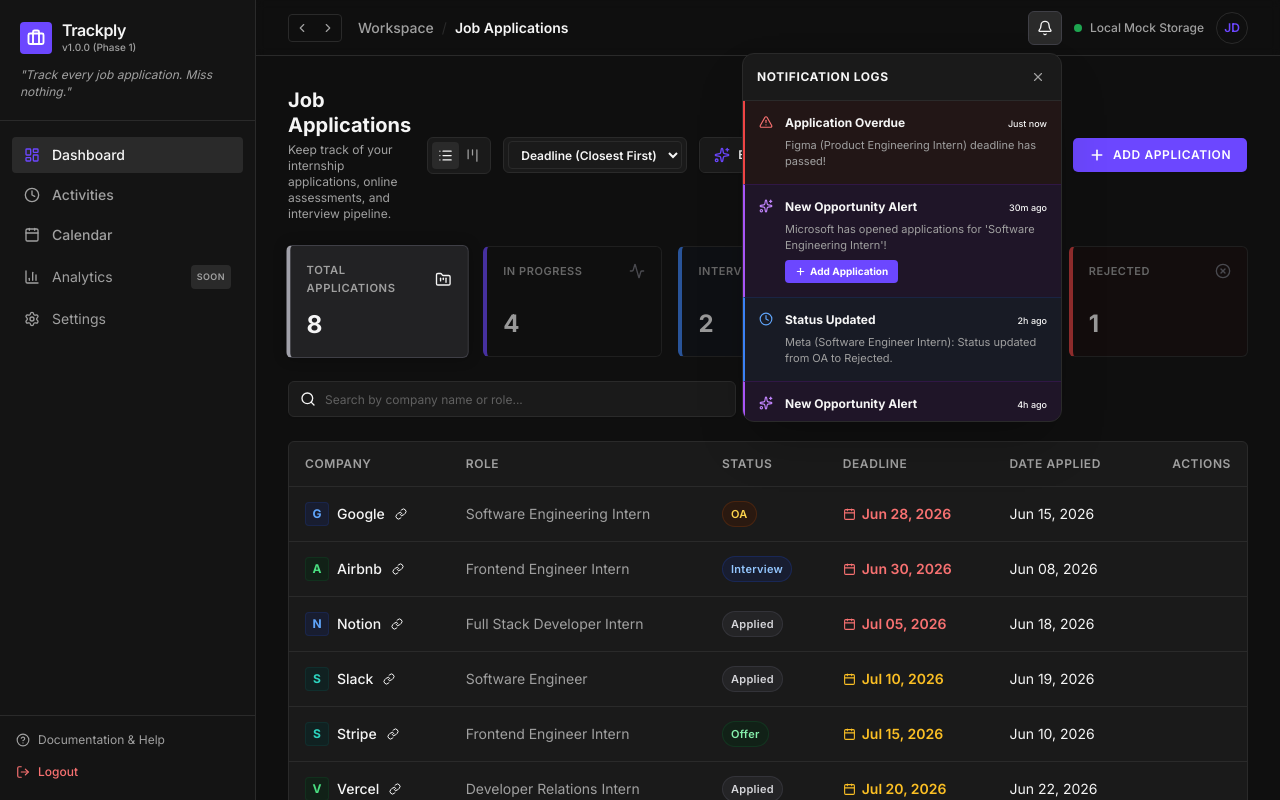
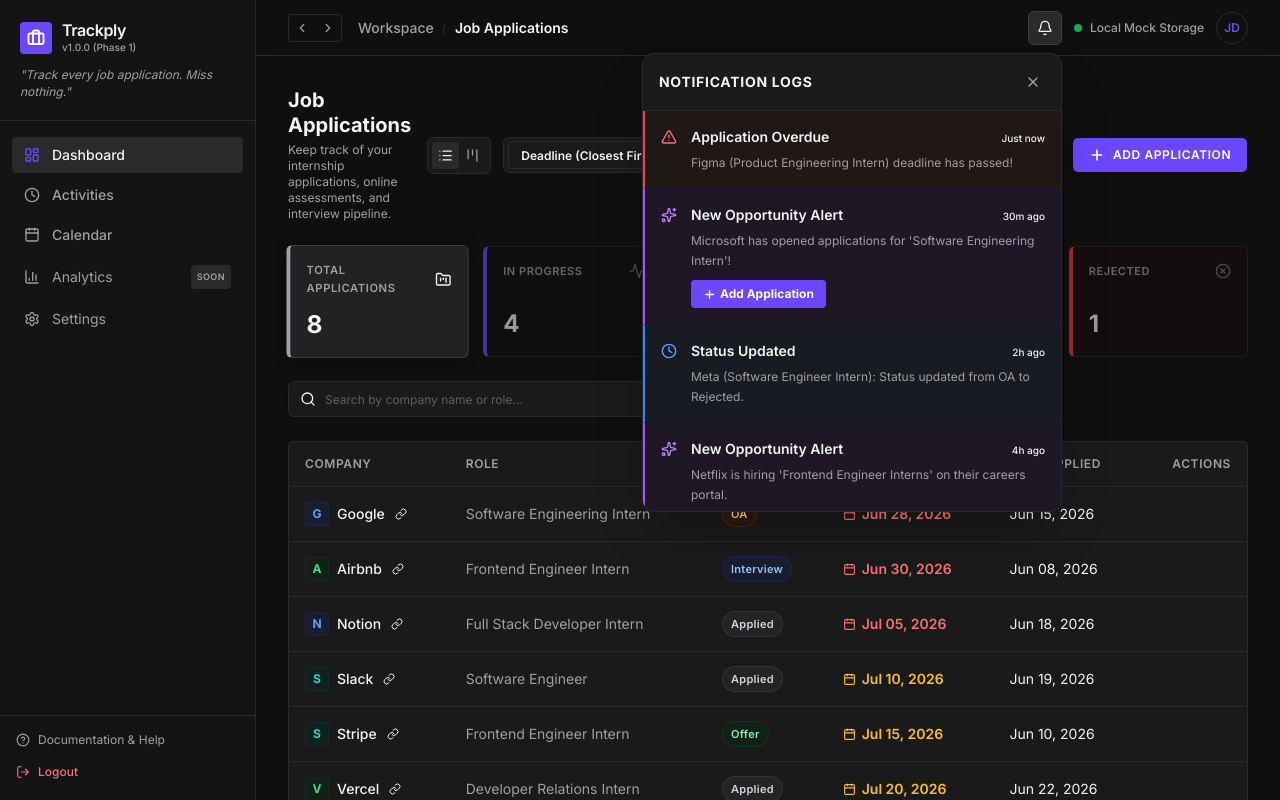
Before and after one commit to Kushagra-Mittal-07/Trackply_Interveiw_Tracker, a React (Vite) app: page /dashboard in a window 1280 px wide. Both pictures are taken after a click on the button "Notifications". Shown: the top 800 px of the page. Built offline with nearby package versions, Linux system fonts and the light colour scheme.

Commit message:
Widen and polish layout of NotificationDropdown for better clarity and aesthetics

```diff
--- a/src/components/dashboard/NotificationDropdown.jsx
+++ b/src/components/dashboard/NotificationDropdown.jsx
@@ -35,11 +35,11 @@
     switch (type) {
       case "URGENT":
       case "OVERDUE":
-        return <AlertTriangle size={14} className="text-red-400 shrink-0" />;
+        return <AlertTriangle size={16} className="text-red-400 shrink-0 mt-0.5" />;
       case "OPPORTUNITY":
-        return <Sparkles size={14} className="text-purple-400 shrink-0" />;
+        return <Sparkles size={16} className="text-purple-400 shrink-0 mt-0.5" />;
       default:
-        return <Clock size={14} className="text-blue-400 shrink-0" />;
+        return <Clock size={16} className="text-blue-400 shrink-0 mt-0.5" />;
     }
   };
 
@@ -47,11 +47,11 @@
     switch (type) {
       case "URGENT":
       case "OVERDUE":
-        return "bg-red-950/20 border-red-900/30 hover:bg-red-950/30";
+        return "bg-red-950/15 border-red-900/20 hover:bg-red-950/25";
       case "OPPORTUNITY":
-        return "bg-purple-950/20 border-purple-900/30 hover:bg-purple-950/30";
+        return "bg-purple-950/15 border-purple-900/20 hover:bg-purple-950/25";
       default:
-        return "bg-blue-950/20 border-blue-900/30 hover:bg-blue-950/30";
+        return "bg-blue-950/15 border-blue-900/20 hover:bg-blue-950/25";
     }
   };
 
@@ -92,29 +92,29 @@
 
       {/* Notifications Panel Dropdown */}
       {isOpen && (
-        <div className="absolute right-0 mt-2 w-80 bg-card border border-border rounded-xl shadow-2xl z-50 overflow-hidden animate-in fade-in slide-in-from-top-3 duration-200">
+        <div className="absolute right-0 mt-2 w-[420px] bg-card border border-border rounded-xl shadow-2xl z-50 overflow-hidden animate-in fade-in slide-in-from-top-3 duration-200">
           {/* Header */}
-          <div className="p-3.5 border-b border-border bg-secondary/15 flex items-center justify-between">
-            <div className="flex items-center gap-1.5">
-              <span className="font-bold text-xs text-foreground uppercase tracking-wider">
+          <div className="p-4 border-b border-border bg-secondary/15 flex items-center justify-between">
+            <div className="flex items-center gap-2">
+              <span className="font-bold text-sm text-foreground uppercase tracking-wider">
                 Notification Logs
               </span>
               {unreadCount > 0 && (
-                <span className="text-[10px] bg-red-500/10 text-red-400 border border-red-900/30 px-1.5 py-0.2 rounded-full font-bold">
+                <span className="text-[10px] bg-red-500/10 text-red-400 border border-red-900/30 px-2 py-0.5 rounded-full font-bold">
                   {unreadCount} new
                 </span>
               )}
             </div>
             <button
               onClick={() => setIsOpen(false)}
-              className="text-muted-foreground hover:text-foreground p-0.5 rounded-md hover:bg-accent/40"
+              className="text-muted-foreground hover:text-foreground p-1 rounded-md hover:bg-accent/40 transition-colors"
             >
-              <X size={14} />
+              <X size={16} />
             </button>
           </div>
 
           {/* List of items */}
-          <div className="max-h-80 overflow-y-auto divide-y divide-border/60">
+          <div className="max-h-[400px] overflow-y-auto divide-y divide-border/60">
             {notifications.length === 0 ? (
               <div className="p-8 text-center text-muted-foreground">
                 <Bell size={24} className="mx-auto text-muted-foreground/30 mb-2" />
@@ -124,7 +124,7 @@
               notifications.map((n) => (
                 <div
                   key={n.id}
-                  className={`p-3.5 flex items-start gap-3 transition-colors border-l-2 ${
+                  className={`p-4 flex items-start gap-3.5 transition-colors border-l-2 ${
                     n.type === "URGENT" || n.type === "OVERDUE"
                       ? "border-l-red-500"
                       : n.type === "OPPORTUNITY"
@@ -136,19 +136,20 @@
 
                   <div className="space-y-1.5 flex-1 min-w-0">
                     <div className="flex justify-between items-baseline gap-2">
-                      <span className="text-xs font-bold text-foreground truncate">
+                      <span className="text-sm font-semibold text-foreground truncate">
                         {n.title}
                       </span>
-                      <span className="text-[9px] text-muted-foreground/60 select-none shrink-0 font-medium">
+                      <span className="text-[10px] text-muted-foreground/60 select-none shrink-0 font-medium">
                         {formatTime(n.timestamp)}
                       </span>
                     </div>
-                    <p className="text-[11px] text-muted-foreground leading-normal break-words">
+                    <p className="text-xs text-muted-foreground leading-relaxed break-words">
                       {n.message}
                     </p>
 
                     {/* Actions button for opportunities */}
                     {n.type === "OPPORTUNITY" && (
+                      <div className="pt-1">
                         <button
                           onClick={() => {
                             setIsOpen(false);
@@ -161,11 +162,12 @@
                               });
                             }
                           }}
-                        className="flex items-center gap-1 text-[10px] bg-primary hover:bg-primary/90 text-white font-bold px-2.5 py-1 rounded transition-colors"
+                          className="flex items-center gap-1 text-xs bg-primary hover:bg-primary/90 text-white font-bold px-3 py-1.5 rounded transition-colors"
                         >
-                        <Plus size={11} className="stroke-[2.5]" />
+                          <Plus size={13} className="stroke-[2.5]" />
                           <span>Add Application</span>
                         </button>
+                      </div>
                     )}
                   </div>
                 </div>
```
Lines whose indentation alone changed are shown as unchanged.
